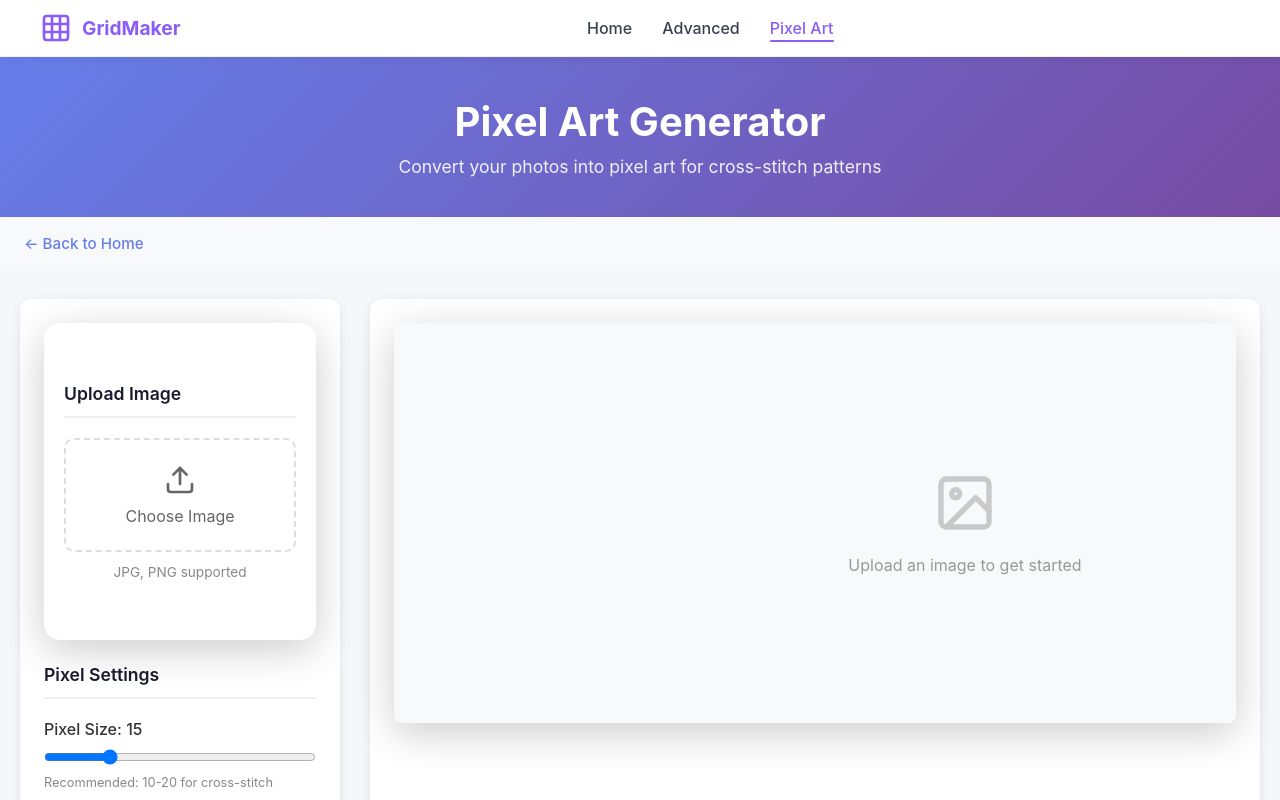
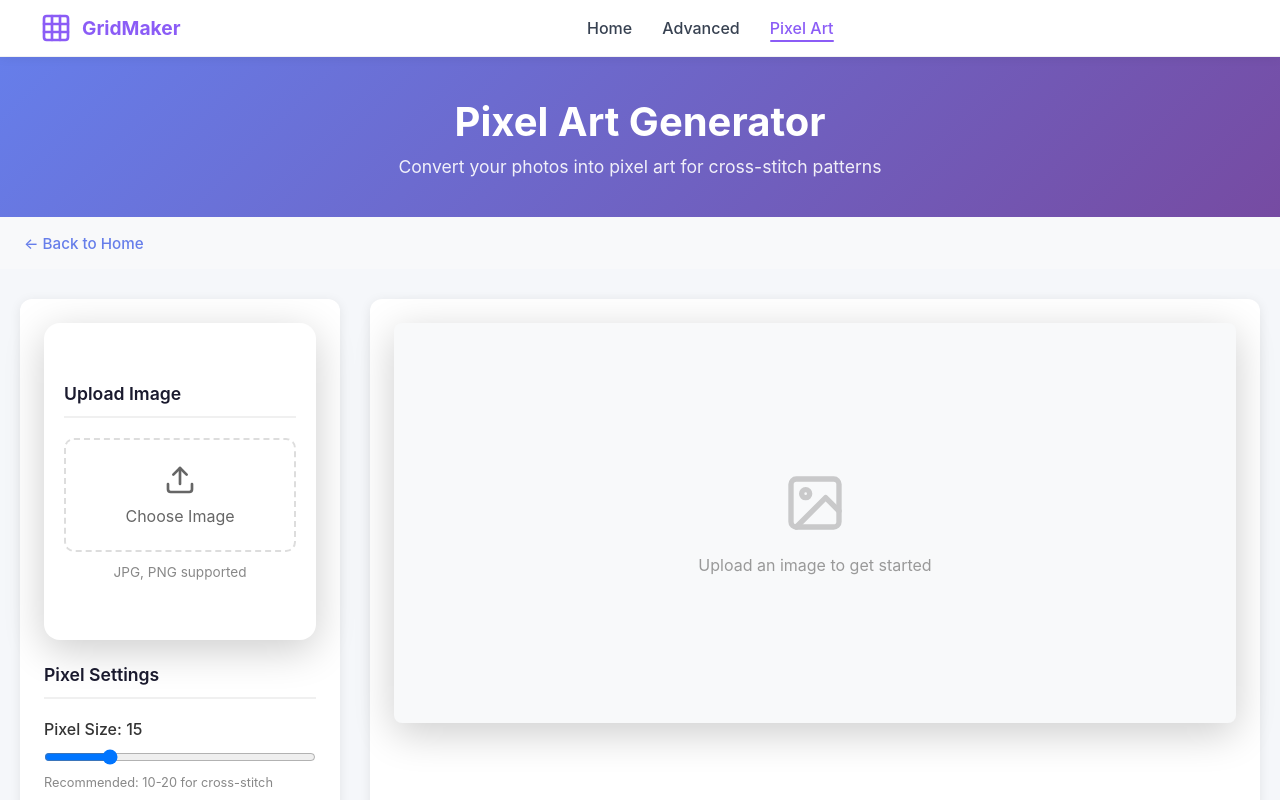
Before and after one commit to baobaoxi/grid_maker, a Nuxt app: page /pixel-art in a window 1280 px wide. Shown: the top 800 px of the page. Built offline with nearby package versions, Linux system fonts and the light colour scheme.

Commit message:
feat: 修复像素页面问题

```diff
--- a/pages/pixel-art.vue
+++ b/pages/pixel-art.vue
@@ -85,7 +85,7 @@
 
         <div class="canvas-section">
           <div class="canvas-container" ref="containerRef">
-            <canvas ref="canvasRef" class="pixel-canvas"></canvas>
+            <canvas v-if="currentImage" ref="canvasRef" class="pixel-canvas"></canvas>
             <div v-if="!currentImage" class="placeholder">
               <svg xmlns="http://www.w3.org/2000/svg" width="64" height="64" viewBox="0 0 24 24" fill="none" stroke="currentColor" stroke-width="2" stroke-linecap="round" stroke-linejoin="round">
                 <rect x="3" y="3" width="18" height="18" rx="2" ry="2"></rect>
```
